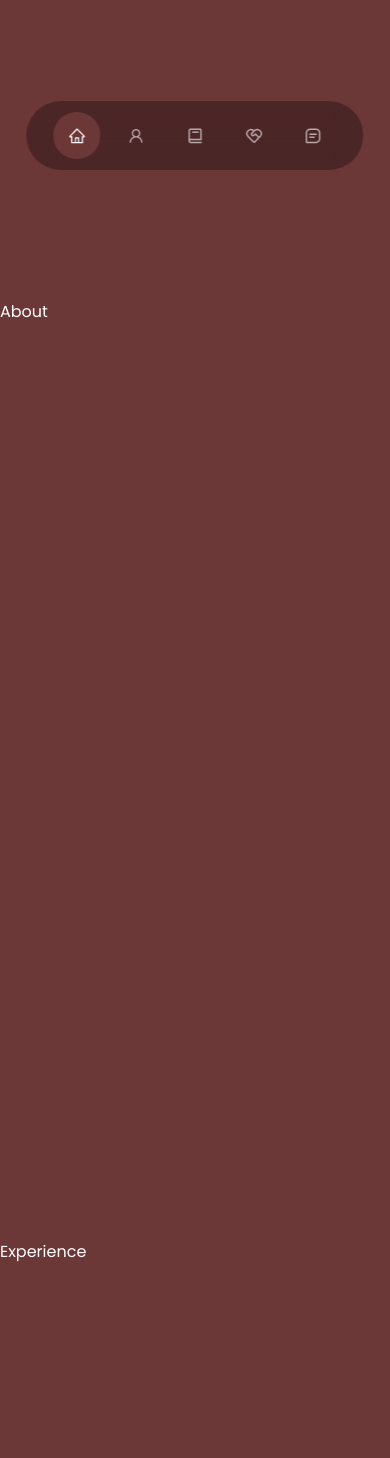
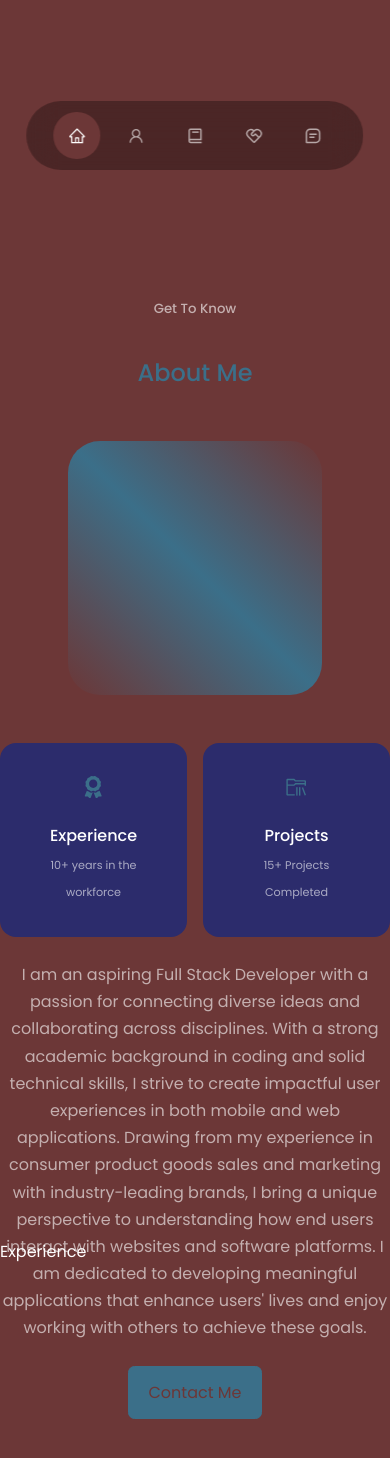
Before and after one commit to KnightHawk1090/react-portfolio, a React (Create React App) app: page / in a window 390 px wide. Shown: the part 642-2100 px from the top of the page. Built offline with nearby package versions, Linux system fonts and the light colour scheme.

Commit message:
updated about section

```diff
--- a/src/components/about/About.jsx
+++ b/src/components/about/About.jsx
@@ -1,9 +1,42 @@
 import React from 'react'
 import './about.css'
+import {FaAward} from 'react-icons/fa'
+import {VscFolderLibrary} from 'react-icons/vsc'
 
 const About = () => {
   return (
-    <section id='about'>About</section>
+    <section id='about'>
+      <h5>Get To Know</h5>
+      <h2>About Me</h2>
+
+      <div className="container about__container">
+        <div className="about__me"></div>
+
+        <div className="about__content">
+          <div className="about__cards">
+
+            <article className='about__card'>
+              <FaAward className='about__icon' />
+              <h5>Experience</h5>
+              <small>10+ years in the workforce</small>
+            </article>
+
+            <article className='about__card'>
+              <VscFolderLibrary className='about__icon' />
+              <h5>Projects</h5>
+              <small>15+ Projects Completed</small>
+            </article>
+
+            </div>
+
+            <p>
+              I am an aspiring Full Stack Developer with a passion for connecting diverse ideas and collaborating across disciplines. With a strong academic background in coding and solid technical skills, I strive to create impactful user experiences in both mobile and web applications. Drawing from my experience in consumer product goods sales and marketing with industry-leading brands, I bring a unique perspective to understanding how end users interact with websites and software platforms. I am dedicated to developing meaningful applications that enhance users' lives and enjoy working with others to achieve these goals.
+          </p>
+
+          <a href='#contact' className='btn btn-primary'>Contact Me</a>
+        </div>
+      </div>
+    </section>
   )
 }
 
--- a/src/components/about/about.css
+++ b/src/components/about/about.css
@@ -0,0 +1,101 @@
+.about__container {
+    display: grid;
+    grid-template-columns: 35% 50%;
+    gap: 15%;
+}
+
+
+.about__me {
+    width: 100%;
+    aspect-ratio: 1/1;
+    border-radius: 2rem;
+    background: linear-gradient(
+        45deg,
+        transparent,
+        var(--color-primary),
+        transparent
+    );
+    display: grid;
+    place-items: center;
+}
+
+.about__cards {
+    display: grid;
+    grid-template-columns: repeat(2, 50%);
+    gap: 5.5rem;
+}
+
+.about__card {
+    background: var(--color-bg-variant);
+    border: 1px solid transparent;
+    border-radius: 1rem;
+    padding: 2rem;
+    text-align: center;
+    transition: var(--transition);
+}
+
+.about__card:hover {
+    background: transparent;
+    background-color: var(--color-primary-variant);
+    cursor: default;
+}
+
+.about__icon {
+    color: var(--color-primary);
+    font-size: 1.4rem;
+    margin-bottom: 1rem;
+}
+
+.about__card h5 {
+    font-size: 1.0rem;
+}
+
+.about__card small {
+    font-size: 0.7rem;
+    color: var(--color-light);
+}
+
+.about__content p {
+    margin: 2rem 0 2.6rem;
+    color: var(--color-light);
+}
+
+/* Medium Devices */
+
+@media screen and (max-width: 1024px) {
+    .about__container {
+        grid-template-columns: 1fr;
+        gap: 0;
+    }
+
+    .about__me {
+        width: 50%;
+        margin: 2rem auto 4rem;
+    }
+
+    .about__content p {
+        margin: 1rem 0 1.5rem;
+    }
+}
+
+/* Small devices */
+
+@media screen and (max-width: 600px) {
+    .about__me {
+        width: 65%;
+        margin: 0 auto 3rem;
+    }
+
+    .about__cards {
+        grid-template-columns: 1fr 1fr;
+        gap: 1rem;
+    }
+
+    .about__content {
+        text-align: center;
+    }
+
+    .about__content p {
+        margin: 1.5rem 0;
+    }
+}
```
